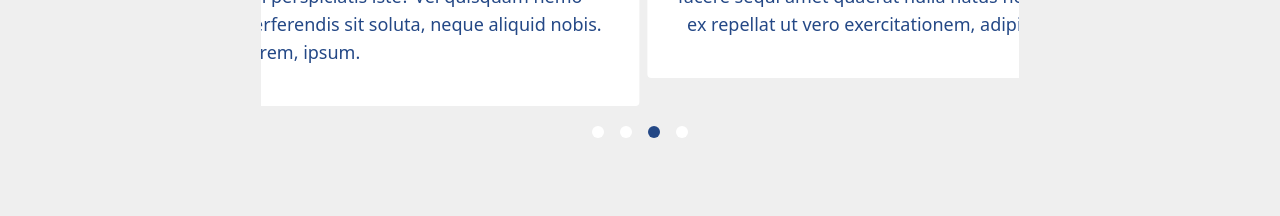
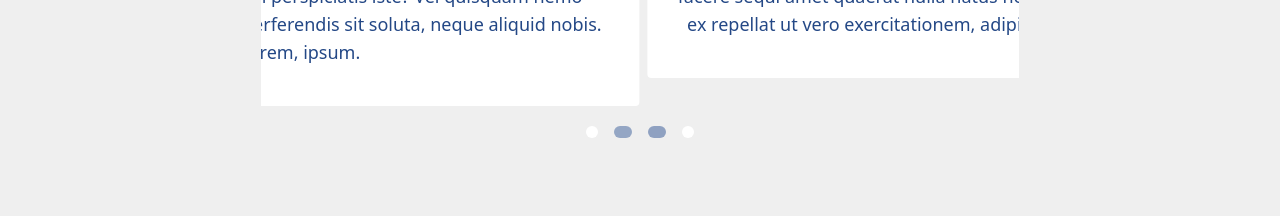
Before and after one commit to amoskyalo/rentals, a React (Create React App) app: page / in a window 1280 px wide. Shown: the part 2500-2716 px from the top of the page. Built offline with nearby package versions, Linux system fonts and the light colour scheme.

Commit message:
worked on indicator transitions periods

```diff
--- a/src/Components/Courasel/Courasel.jsx
+++ b/src/Components/Courasel/Courasel.jsx
@@ -61,13 +61,12 @@ const Courasel = ({ children }) => {
         style={{ transform: `translate(-${currentIndex * 100}%)` }}
       >
         {React.Children.map(children, (child, index) =>{
-          // console.log(index)
           return React.cloneElement(child)
         })}
       </div>
       <div className="flex flex-row items-center justify-center space-x-4 mt-5">
         {reactChildren.map((child, i) =>(
-          <p className={`p-1.5 rounded-full ${reactChildren.indexOf(child) === currentIndex ? `bg-navColor` : "bg-white"}`} key={i}></p>
+          <p className={`py-1.5 rounded-full duration-1000 ${reactChildren.indexOf(child) === currentIndex ? `bg-navColor px-3` : "bg-white px-1.5"}`} key={i}></p>
         ))}
       </div>
     </div>
```
